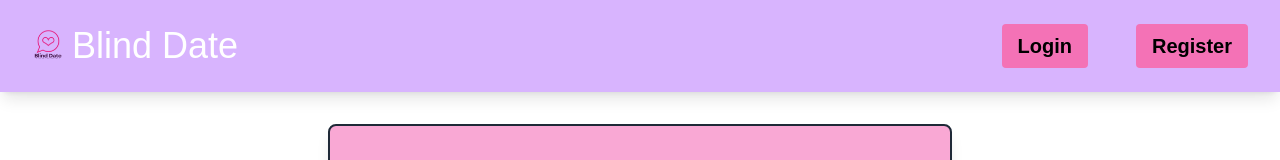
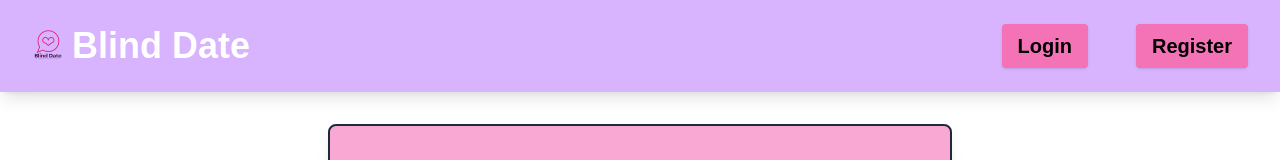
Before and after one commit to Bram2323/BlindDate, a React (Vite) app in the folder frontend/: page / in a window 1280 px wide. Shown: the top 160 px of the page. Built offline with nearby package versions, Linux system fonts and the light colour scheme; what react-stomp-hooks would draw is missing.

Commit message:
Navbar styling

```diff
--- a/frontend/src/components/NavBar.tsx
+++ b/frontend/src/components/NavBar.tsx
@@ -15,8 +15,7 @@ function NavBar() {
             <nav className="bg-purple-300 flex items-center justify-between px-4 py-2 relative shadow-lg">
                 <div className="flex items-center gap-2">
                     <button
-                        className="text-4xl font-bold text-pink-500 hover:text-pink-400 hover:bg-purple-500 px-2 mx-2 my-2 rounded transition"
-                        className="flex items-center text-4xl text-white hover:bg-purple-500 px-2 mx-2 my-2 rounded gap-2"
+                        className="flex items-center gap-2 text-4xl font-bold text-white hover:bg-purple-400 p-2 mx-2 my-2 rounded transition"
                         onClick={() => navigate("/")}
                     >
                         <img src={Logo} className="h-8" alt="Blind Date Logo" />
--- a/frontend/src/components/NavigationLink.tsx
+++ b/frontend/src/components/NavigationLink.tsx
@@ -12,7 +12,7 @@ export const NavigationLink: React.FC<NavigationLinkProps> = ({
     const navigate = useNavigate();
     return (
         <li
-            className={`${colspan} text-xl bg-pink-400 hover:bg-pink-600 font-bold py-2 px-4 mx-4 my-4 rounded flex items-center justify-center cursor-pointer`}
+            className={`${colspan} text-xl bg-pink-400 hover:bg-pink-600 font-bold py-2 px-4 mx-4 my-4 rounded flex items-center justify-center cursor-pointer transition shadow`}
             onClick={() => {
                 if (logoutUser) {
                     logout();
```
